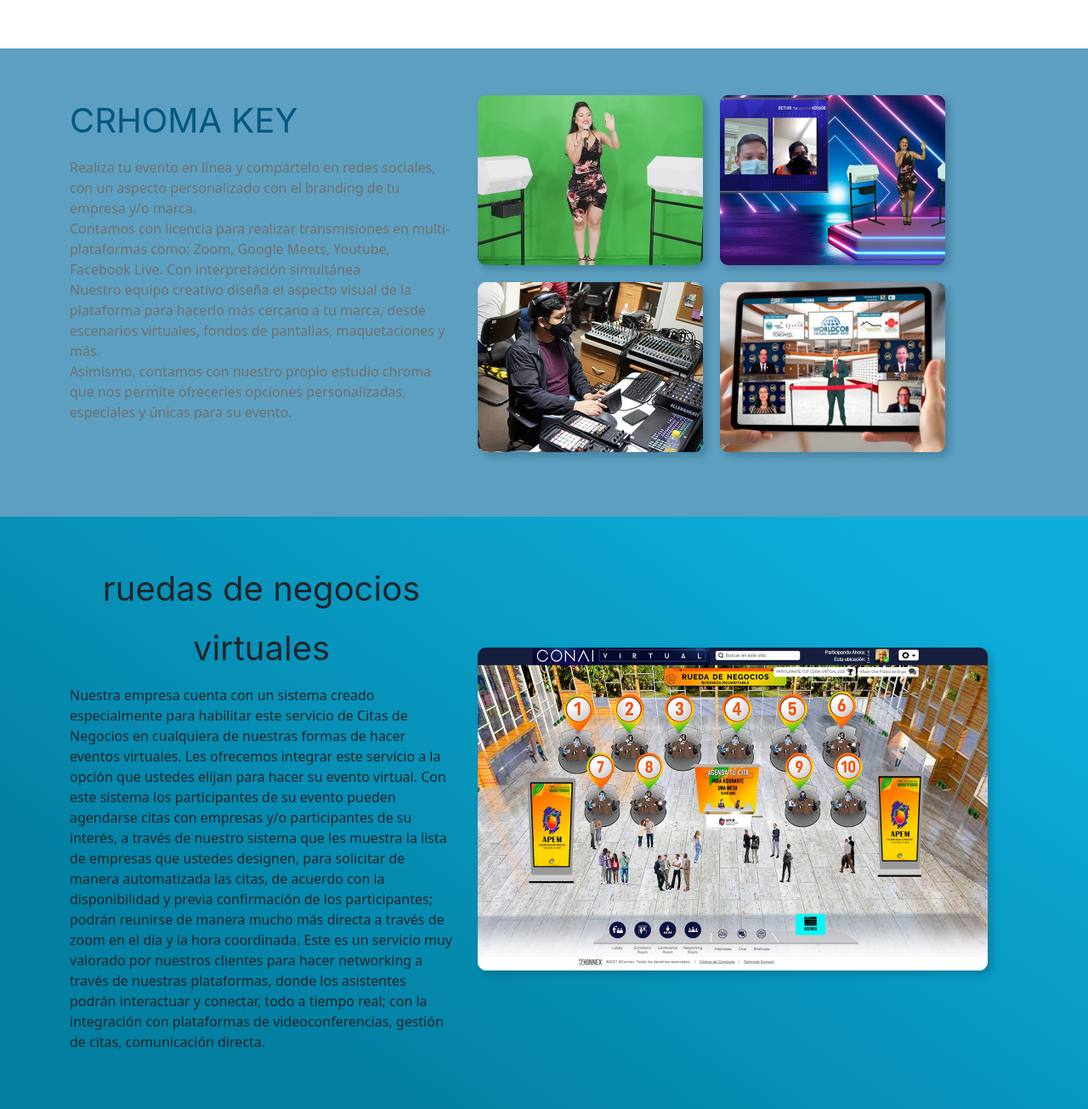
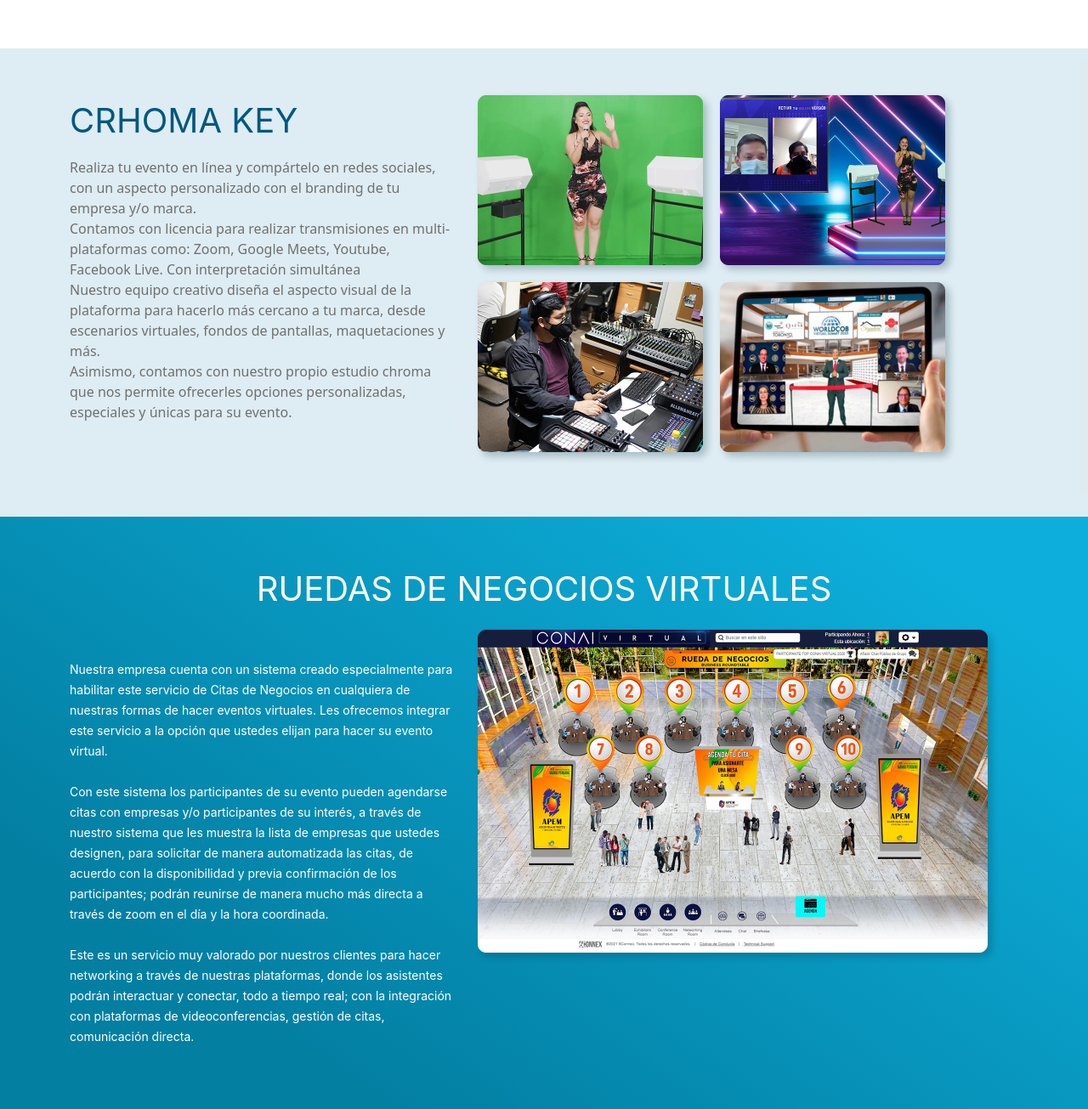
Before and after one commit to Lordduck1/grupo1-hml, a plain HTML site: page index.html in a window 1280 px wide. Shown: the part 439-1744 px from the top of the page at 85% size. Drawn offline with nearby package versions, Linux system fonts and the light colour scheme.

Commit message:
Avanze 02

```diff
--- a/estilos.css
+++ b/estilos.css
@@ -3,10 +3,6 @@
     padding: 60px;
 }
 #streaming h2{
-    color: #005780;
-    font-size: 40px;
-}
-#chroma-key h2{
     color: #005780;
     font-family: 'Inter';
     font-style: normal;
@@ -14,9 +10,27 @@
     font-size: 40px;
     line-height: 70px;
 }
+#streaming p{
+    color: #70706E;
+    font-family: 'Inter';
+    font-style: normal;
+    font-weight: 400;
+    font-size: 14px;
+    line-height: 24px;
+}
+#chroma-key h2{
+    color: #005780;
+    font-family: 'Inter';
+    align-items: center;
+    display: flex;
+    font-style: normal;
+    font-weight: 400;
+    font-size: 40px;
+    line-height: 70px;
+}
 
 #chroma-key{
-    background: #5C9FC0;
+    background-color: RGBA(92,159,192,0.2);
     padding-top: 50px;
     padding-bottom: 61px;
 }
@@ -27,6 +41,7 @@
     background: linear-gradient(214.85deg, #0DAEDB 11.2%, #037FA2 79.48%);
 }
 #Ruedas-De-Negocios-Virtuales h2{
+    color: #FFFFFF;
     padding-top: 50px;
     text-align: center;
     font-family: 'Inter';
@@ -36,12 +51,22 @@
     line-height: 70px;
 }
 #Ruedas-De-Negocios-Virtuales p{
+    color: #FFFFFF;
+    padding-top: 40px;
     padding-bottom: 64px;
+    font-family: 'Inter';
+    font-style: normal;
+    font-weight: 400;
+    font-size: 14px;
+    line-height: 24px;
 }
 #Ruedas-De-Negocios-Virtuales img{
     border-radius: 10px;
-    padding-top: 149px;
-    padding-bottom: 109px;
+    font-family: 'Inter';
+    font-style: normal;
+    font-weight: 400;
+    font-size: 40px;
+    line-height: 70px;
 }
 .bloque-azul{
     display: table-cell;
--- a/index.html
+++ b/index.html
@@ -54,18 +54,22 @@
     <section class="container-fluid" id="Ruedas-De-Negocios-Virtuales">
         <div class="container">
             <div class="row">
+                <div>
+                    <h2 class="titulo">RUEDAS DE NEGOCIOS VIRTUALES</h2>
+                </div>
                 <div class="col-xl-5">
-                    <h2>ruedas de negocios virtuales</h2>
                     <p>Nuestra empresa cuenta con un sistema creado especialmente para habilitar este servicio de Citas
                         de Negocios en cualquiera de nuestras formas de hacer eventos virtuales. Les ofrecemos integrar
                         este servicio a la opción que ustedes elijan para hacer su evento virtual.
-
+                        <br>
+                        <br>
                         Con este sistema los participantes de su evento pueden agendarse citas con empresas y/o
                         participantes de su interés, a través de nuestro sistema que les muestra la lista de empresas
                         que ustedes designen, para solicitar de manera automatizada las citas, de acuerdo con la
                         disponibilidad y previa confirmación de los participantes; podrán reunirse de manera mucho más
                         directa a través de zoom en el día y la hora coordinada.
-
+                        <br>
+                        <br>
                         Este es un servicio muy valorado por nuestros clientes para hacer networking a través de
                         nuestras plataformas, donde los asistentes podrán interactuar y conectar, todo a tiempo real;
                         con la integración con plataformas de videoconferencias, gestión de citas, comunicación directa.
@@ -75,6 +79,7 @@
                     <img src="ruedas.png" alt="">
                 </div>
             </div>
+        </div>
         </div>
     </section>
     <section class="container-fluid" id="eventos-realizados">
@@ -96,7 +101,7 @@
             <div class="row">
                 <div class="col-xl-3">
                     <img src="icono-2.png" alt="">
-                    <h3>EVENTOS  ENTORNO 360°</h3>
+                    <h3>EVENTOS ENTORNO 360°</h3>
                     <button>Ver más</button>
                 </div>
             </div>
```
